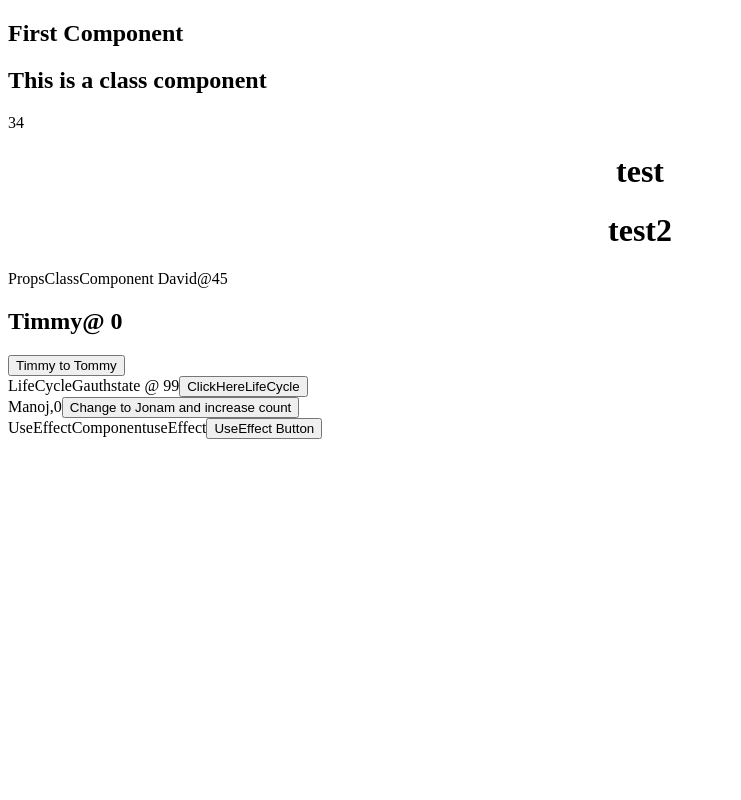
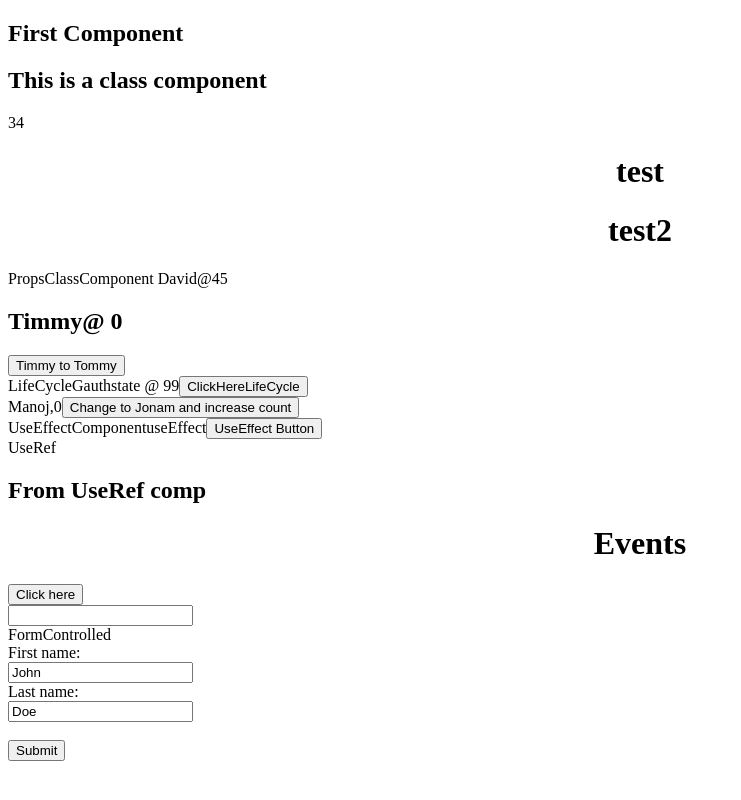
Before and after one commit to PrasadGautham/TestProject1, a React (Vite) app: page / in a window 1280 px wide. Shown: the whole page, without its empty margins (0-741 px from the left). Built offline with nearby package versions, Linux system fonts and the light colour scheme.

Commit message:
FormControlled updates

```diff
--- a/package.json
+++ b/package.json
@@ -10,8 +10,8 @@
     "preview": "vite preview"
   },
   "dependencies": {
-    "react": "^18.3.1",
-    "react-dom": "^18.3.1"
+    "react": "^19.0.0",
+    "react-dom": "^19.0.0"
   },
   "devDependencies": {
     "@eslint/js": "^9.17.0",
--- a/src/App.jsx
+++ b/src/App.jsx
@@ -8,6 +8,9 @@ import FragmentsComponent from "./FragmentsComponent.jsx";
 import UseStateComponent from "./UseStateComponent.jsx";
 import LifeCycleComponent from "./LifeCycleComponent.jsx";
 import UseEffectComponent from "./UseEffectComponent.jsx";
+import UseRef from "./UseRef.jsx"
+import Events from "./Events.jsx"
+import FormControlled from "./FormControlled.jsx"
 
 function App() {
   return (
@@ -23,6 +26,10 @@ function App() {
       <LifeCycleComponent name="Gauth" age={90}></LifeCycleComponent>
       <UseStateComponent />
       <UseEffectComponent />
+      <UseRef />
+      <Events />
+      <FormControlled />
+
     </div>
   );
 }
--- /dev/null
+++ b/src/Events.jsx
@@ -0,0 +1,11 @@
+const Events=()=>{
+    const buttonHandler=(e,a)=>{alert(a)}
+    const changeHandler=(e)=>{alert(e.target.value)}
+    return <>
+    <h1>Events</h1>
+    <button onClick={(e)=>{buttonHandler(e,5)}}>Click here</button>
+    <br/>
+    <input type="text"  onChange={changeHandler}/>
+    </>
+}
+export default Events
--- /dev/null
+++ b/src/FormControlled.jsx
@@ -0,0 +1,22 @@
+const FormControlled = () => {
+    const formHandler=(e)=>
+        {e.preventDefault()}
+  return (
+    <div>
+      FormControlled
+      <form onSubmit={formHandler}>
+        <label htmlFor="fname">First name:</label>
+        <br />
+        <input type="text" id="fname" name="fname" value="John" />
+        <br />
+        <label htmlFor="lname">Last name:</label>
+        <br />
+        <input type="text" id="lname" name="lname" value="Doe" />
+        <br />
+        <br />
+        <input type="submit" value="Submit" />
+      </form>
+    </div>
+  );
+};
+export default FormControlled
--- /dev/null
+++ b/src/UseImperativeHandle.jsx
@@ -0,0 +1,15 @@
+import { useImperativeHandle, useRef } from "react";
+
+const UseImperativeHandle = ({ref}) => {
+  const h2Ref = useRef();
+  useImperativeHandle(ref, () => {
+    return {
+      test: () => {
+        alert();
+      },
+      h2Ref: h2Ref.current,
+    };
+  });
+  return <h2 ref={h2Ref}>From UseRef comp</h2>;
+};
+export default UseImperativeHandle;
--- /dev/null
+++ b/src/UseRef.jsx
@@ -0,0 +1,16 @@
+import { useEffect, useRef } from "react";
+import UseImperativeHandle from "./UseImperativeHandle";
+const UseRef = () => {
+  const paraRef = useRef();
+//   useEffect(() => {
+//     console.log(paraRef.current);
+//   });
+  return (
+    <div>
+      UseRef
+
+      <UseImperativeHandle ref={paraRef}/>
+    </div>
+  );
+};
+export default UseRef;
```
Also changed, not shown: 1 other file (tests, documents, lock files or other folders).
